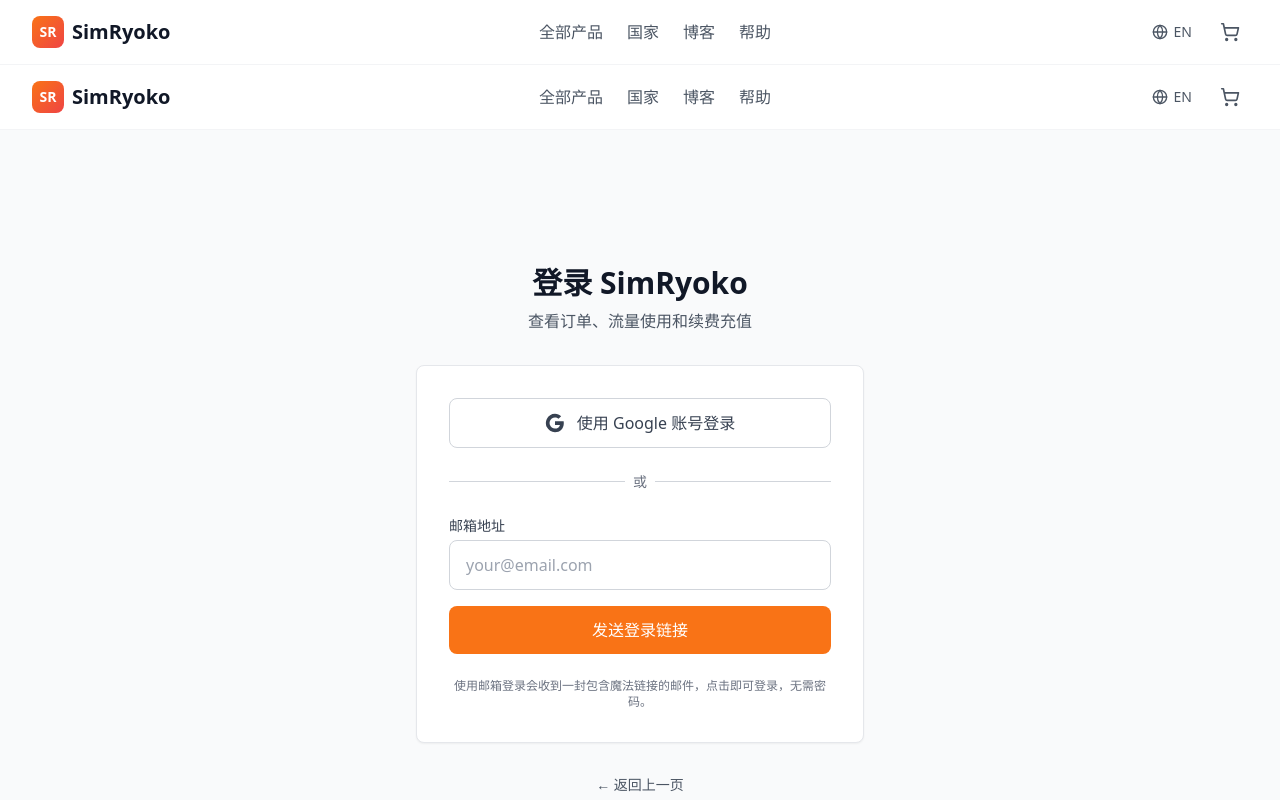
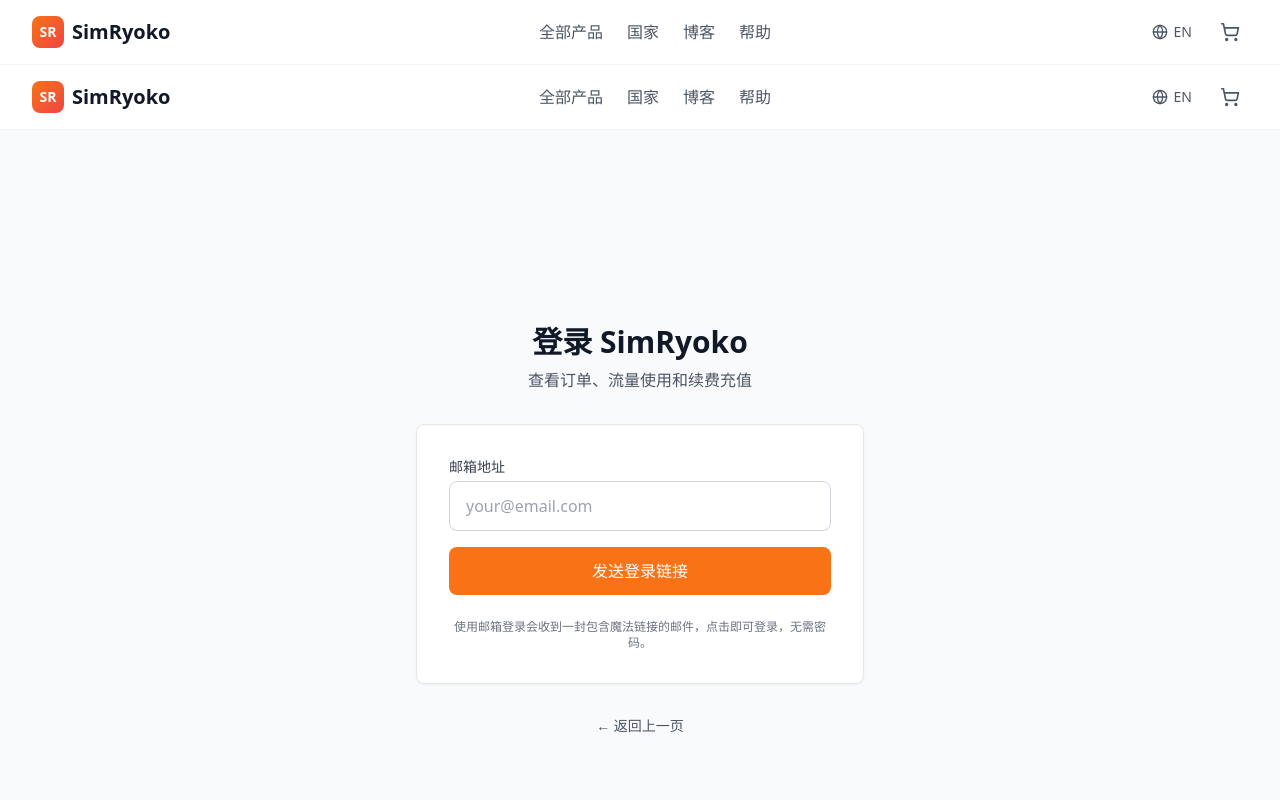
Before and after one commit to xilixixigrocoltd/esim-shop-v1.0, a Next.js app: page /auth/signin in a window 1280 px wide. Shown: the top 800 px of the page. Built offline with nearby package versions, Linux system fonts and the light colour scheme.

Commit message:
fix: 简化登录方式 - 仅邮箱登录（RESEND_API_KEY 已配置），Google 登录暂不启用

```diff
--- a/pages/api/auth/[...nextauth].ts
+++ b/pages/api/auth/[...nextauth].ts
@@ -1,7 +1,6 @@
 import NextAuth, { NextAuthOptions } from "next-auth";
 import { PrismaAdapter } from "@next-auth/prisma-adapter";
 import EmailProvider from "next-auth/providers/email";
-import GoogleProvider from "next-auth/providers/google";
 import { PrismaClient } from "@prisma/client";
 
 const prisma = new PrismaClient();
@@ -10,7 +9,7 @@ export const authOptions: NextAuthOptions = {
   adapter: PrismaAdapter(prisma) as any,
 
   providers: [
-    // 邮箱登录（无密码，魔法链接）
+    // 邮箱登录（无密码，魔法链接）- 使用 Resend
     EmailProvider({
       server: {
         host: "smtp.resend.com",
@@ -22,12 +21,11 @@ export const authOptions: NextAuthOptions = {
       },
       from: "SimRyoko <noreply@simryoko.com>",
     }),
-
-    // Google 登录
-    GoogleProvider({
-      clientId: process.env.GOOGLE_CLIENT_ID || "",
-      clientSecret: process.env.GOOGLE_CLIENT_SECRET || "",
-    }),
+    // Google 登录暂不启用（待配置）
+    // GoogleProvider({
+    //   clientId: process.env.GOOGLE_CLIENT_ID || "",
+    //   clientSecret: process.env.GOOGLE_CLIENT_SECRET || "",
+    // }),
   ],
 
   // 自定义 JWT（用于追踪推荐码等）
--- a/pages/auth/signin.tsx
+++ b/pages/auth/signin.tsx
@@ -54,42 +54,6 @@ export default function SignInPage() {
 
           {/* 登录表单 */}
           <div className="bg-white rounded-lg shadow-sm border border-gray-200 p-8">
-            {/* Google 登录 */}
-            <button
-              onClick={handleGoogleSignIn}
-              className="w-full flex items-center justify-center gap-3 bg-white border border-gray-300 hover:bg-gray-50 text-gray-700 px-4 py-3 rounded-lg font-medium transition mb-6"
-            >
-              <svg className="w-5 h-5" viewBox="0 0 24 24">
-                <path
-                  fill="currentColor"
-                  d="M22.56 12.25c0-.78-.07-1.53-.2-2.25H12v4.26h5.92c-.26 1.37-1.04 2.53-2.21 3.31v2.77h3.57c2.08-1.92 3.28-4.74 3.28-8.09z"
-                />
-                <path
-                  fill="currentColor"
-                  d="M12 23c2.97 0 5.46-.98 7.28-2.66l-3.57-2.77c-.98.66-2.23 1.06-3.71 1.06-2.86 0-5.29-1.93-6.16-4.53H2.18v2.84C3.99 20.53 7.7 23 12 23z"
-                />
-                <path
-                  fill="currentColor"
-                  d="M5.84 14.09c-.22-.66-.35-1.36-.35-2.09s.13-1.43.35-2.09V7.07H2.18C1.43 8.55 1 10.22 1 12s.43 3.45 1.18 4.93l2.85-2.22.81-.62z"
-                />
-                <path
-                  fill="currentColor"
-                  d="M12 5.38c1.62 0 3.06.56 4.21 1.64l3.15-3.15C17.45 2.09 14.97 1 12 1 7.7 1 3.99 3.47 2.18 7.07l3.66 2.84c.87-2.6 3.3-4.53 6.16-4.53z"
-                />
-              </svg>
-              使用 Google 账号登录
-            </button>
-
-            {/* 分割线 */}
-            <div className="relative mb-6">
-              <div className="absolute inset-0 flex items-center">
-                <div className="w-full border-t border-gray-300"></div>
-              </div>
-              <div className="relative flex justify-center text-sm">
-                <span className="px-2 bg-white text-gray-500">或</span>
-              </div>
-            </div>
-
             {/* 邮箱登录 */}
             <form onSubmit={handleEmailSubmit} className="space-y-4">
               <div>
```
